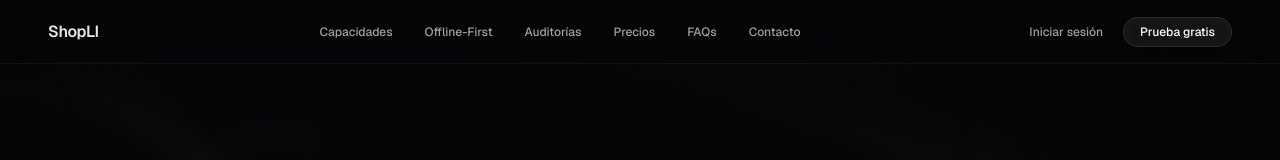
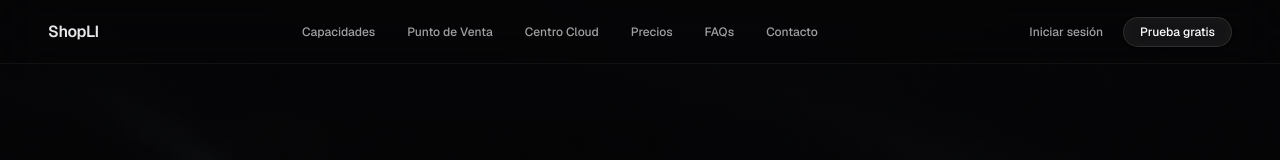
Before and after one commit to PatoCrazy2/shopli-monorepo, a Next.js app in the folder apps/admin/: page / in a window 1280 px wide. Shown: the top 160 px of the page. Built offline with nearby package versions, Linux system fonts and the light colour scheme; no server answers.

Commit message:
feat(landing): optimize navbar links and add premium section title to AdminFeaturesGrid

```diff
--- a/apps/admin/src/components/landing/AdminFeaturesGrid.tsx
+++ b/apps/admin/src/components/landing/AdminFeaturesGrid.tsx
@@ -5,7 +5,21 @@ import { ArrowUpRight } from "lucide-react";
 
 export default function AdminFeaturesGrid() {
   return (
-    <section className="relative w-full max-w-7xl mx-auto px-6 sm:px-12 py-24 md:py-32 flex flex-col items-center">
+    <section className="relative w-full max-w-7xl mx-auto px-6 sm:px-12 py-24 md:py-32 flex flex-col items-center" id="centro-cloud">
+      {/* Encabezado de la Sección Centro Cloud */}
+      <div className="flex flex-col items-center text-center mb-16 sm:mb-20">
+        <span className="text-sm font-semibold tracking-wider uppercase text-neutral-400 mb-4">
+          Centro Cloud
+        </span>
+        <h2 className="text-4xl md:text-5xl lg:text-[64px] font-bold tracking-tight text-white mb-6 leading-tight">
+          El control de tu negocio, <br className="hidden sm:block" /> desde cualquier lugar.
+        </h2>
+        <p className="text-neutral-400 text-lg md:text-xl max-w-2xl font-light">
+          Supervisa inventarios, audita gastos y revisa analíticas en tiempo real.
+          Toda la potencia de tu dashboard optimizada para celular, tablet o computadora.
+        </p>
+      </div>
+
       {/*
         El borde externo y las líneas divisorias internas de 1px se logran
         con el background del contenedor padre (bg-white/[0.08]) y un gap de 1px.
--- a/apps/admin/src/components/landing/LandingNavbar.tsx
+++ b/apps/admin/src/components/landing/LandingNavbar.tsx
@@ -80,22 +80,22 @@ export default function LandingNavbar() {
             <button
               type="button"
               onClick={() => {
-                const el = document.getElementById("offline");
+                const el = document.getElementById("showcase-phone");
                 el?.scrollIntoView({ behavior: "smooth" });
               }}
               className="hover:text-white transition-colors cursor-pointer"
             >
-              Offline-First
+              Punto de Venta
             </button>
             <button
               type="button"
               onClick={() => {
-                const el = document.getElementById("auditorias");
+                const el = document.getElementById("centro-cloud");
                 el?.scrollIntoView({ behavior: "smooth" });
               }}
               className="hover:text-white transition-colors cursor-pointer"
             >
-              Auditorías
+              Centro Cloud
             </button>
             <button
               type="button"
@@ -202,23 +202,23 @@ export default function LandingNavbar() {
               type="button"
               onClick={() => {
                 setIsOpen(false);
-                const el = document.getElementById("offline");
+                const el = document.getElementById("showcase-phone");
                 el?.scrollIntoView({ behavior: "smooth" });
               }}
               className="text-left text-sm font-medium text-neutral-300 hover:text-white transition-colors py-1.5 cursor-pointer"
             >
-              Offline-First
+              Punto de Venta
             </button>
             <button
               type="button"
               onClick={() => {
                 setIsOpen(false);
-                const el = document.getElementById("auditorias");
+                const el = document.getElementById("centro-cloud");
                 el?.scrollIntoView({ behavior: "smooth" });
               }}
               className="text-left text-sm font-medium text-neutral-300 hover:text-white transition-colors py-1.5 cursor-pointer"
             >
-              Auditorías
+              Centro Cloud
             </button>
             <button
               type="button"
```
